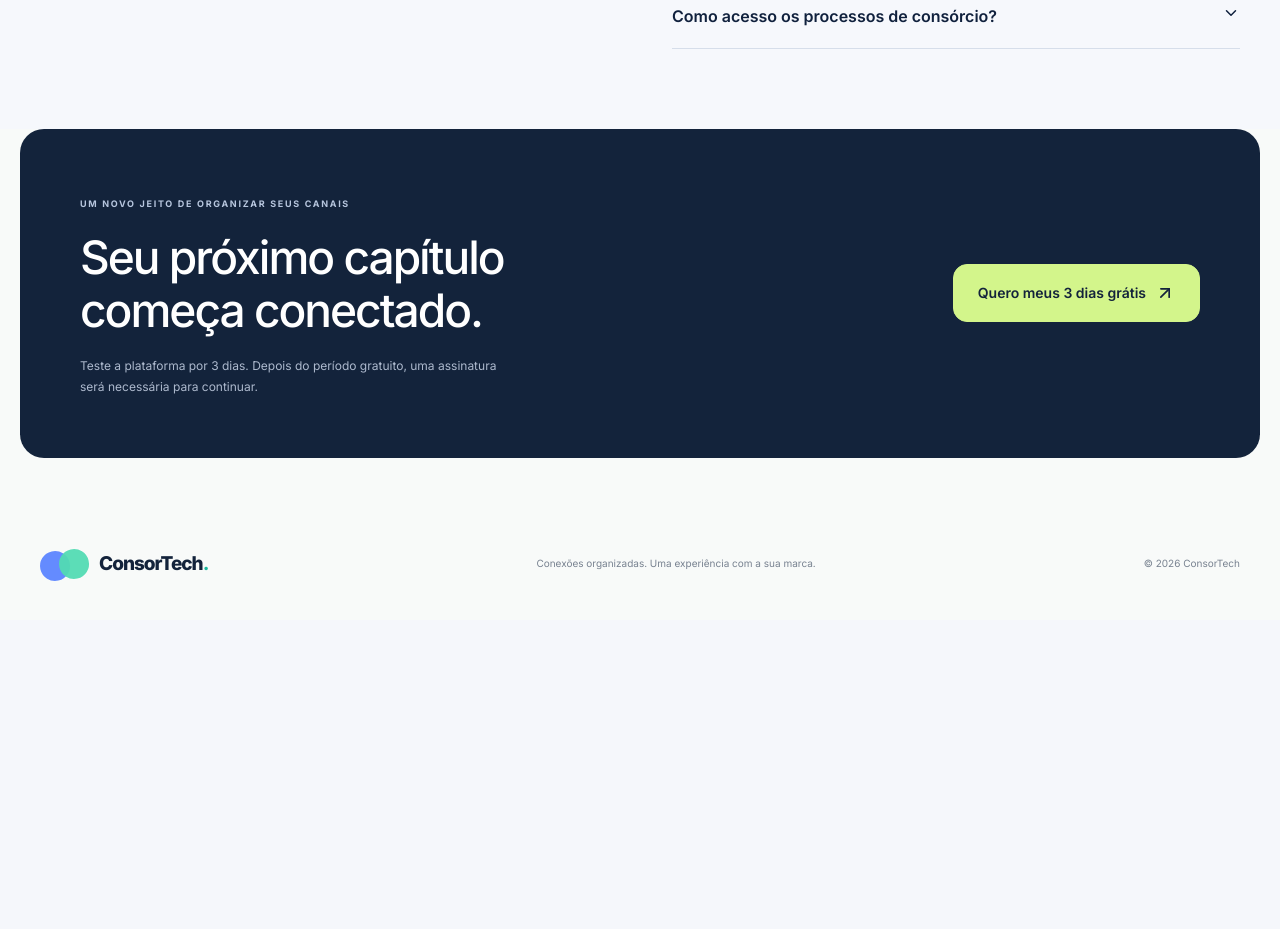
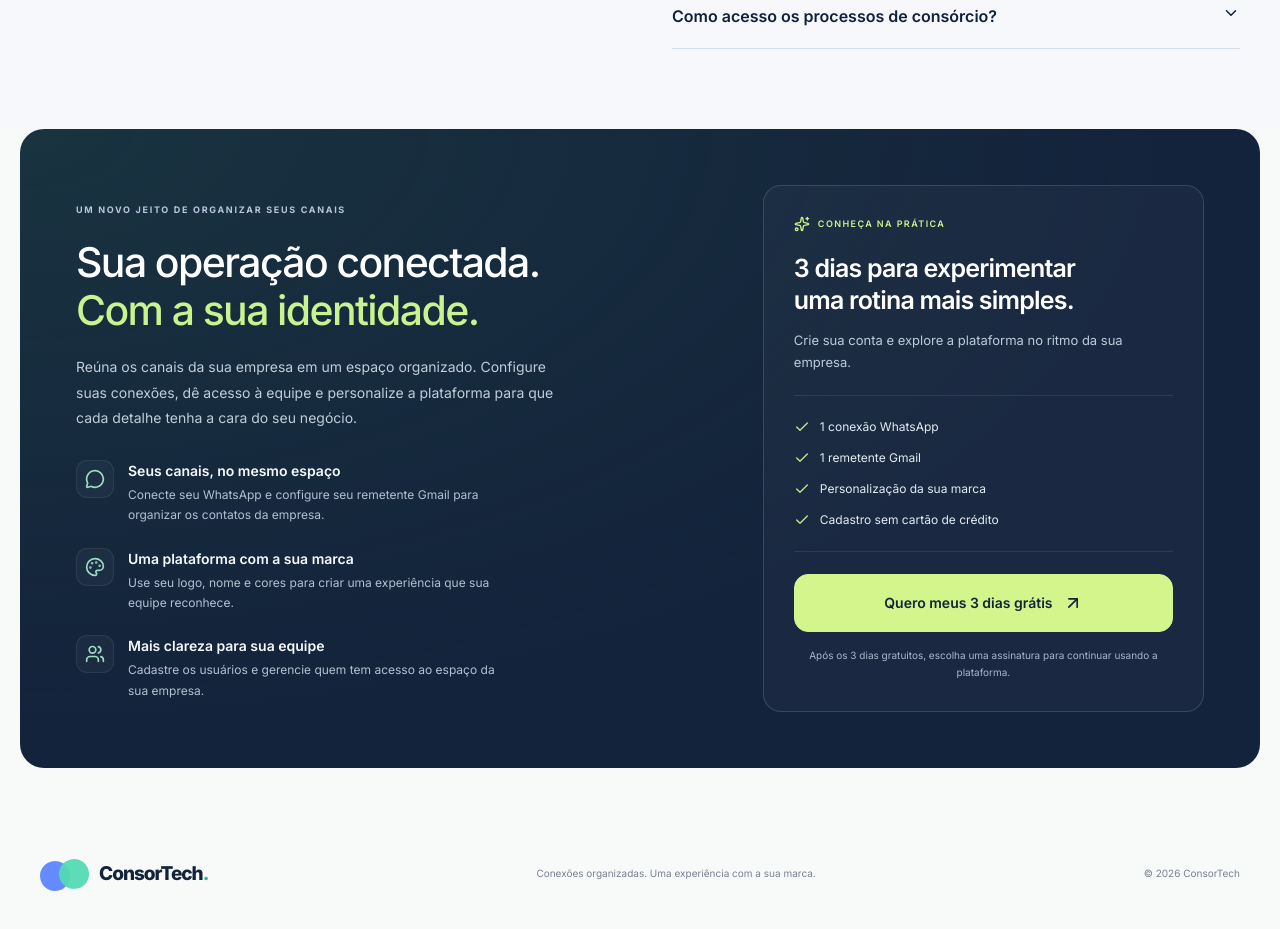
Before and after one commit to SystemX-PI/Front-End, a React (Vite) app: page / in a window 1280 px wide. Shown: the part 2360-3289 px from the top of the page. Before the commit the page ends 2980 px from the top, so only its background shows below. Built offline with nearby package versions, Linux system fonts and the light colour scheme.

Commit message:
style: detalha beneficios e teste na chamada da pagina inicial

```diff
--- a/src/pages/Landing.tsx
+++ b/src/pages/Landing.tsx
@@ -22,7 +22,16 @@ export default function Landing() {
     {icon:Users,title:"Sua equipe, no mesmo espaço",text:"Crie os acessos da sua equipe e controle quem continua ativo. Cada usuário pertence a uma conta de cliente.",tone:"orange"},
    ].map(({icon:Icon,title,text,tone})=><article key={title}><span className={`feature-symbol ${tone}`}><Icon size={25}/></span><h3>{title}</h3><p>{text}</p></article>)}</div></section>
    <section id="como-funciona" className="marketing-steps"><div><span className="marketing-eyebrow">DO CADASTRO À CONEXÃO</span><h2>Começar pode<br/>ser simples.</h2><Link className="text-action" to="/register">Criar minha conta <ArrowRight size={18}/></Link></div><ol>{[{title:"Crie seu espaço",text:"Cadastre sua empresa e comece os três dias de teste gratuito."},{title:"Deixe com a sua identidade",text:"Escolha as cores e envie o logo da sua marca."},{title:"Conecte seus canais",text:"Vincule seus números, configure os e-mails e adicione sua equipe."}].map((item,i)=><li key={item.title}><span>0{i+1}</span><div><h3>{item.title}</h3><p>{item.text}</p></div></li>)}</ol></section>
-   <section className="marketing-faq" aria-labelledby="faq-title"><div className="marketing-section-head"><span className="marketing-eyebrow">ANTES DE COMEÇAR</span><h2 id="faq-title">Seu espaço, sem complicação.</h2><p>Entenda o que você precisa para dar o primeiro passo.</p></div><div>{[{q:'O que está incluído no teste?',a:'Você tem três dias para experimentar uma conexão WhatsApp e um remetente Gmail. Depois, consulte as opções de assinatura no seu espaço.'},{q:'Preciso informar um cartão?',a:'Não. O cadastro inicia o teste sem cartão de crédito.'},{q:'Como conecto meu WhatsApp?',a:'Crie uma instância no seu espaço, gere o QR Code e autorize o vínculo em Aparelhos conectados no telefone.'},{q:'Como acesso os processos de consórcio?',a:'Após entrar, use Meus processos para acompanhar seus registros. Administradores e funcionários acessam a operação de consórcios pela navegação do seu espaço.'}].map(({q,a})=><details key={q}><summary>{q}<ChevronDown size={18}/></summary><p>{a}</p></details>)}</div></section><section className="marketing-cta"><div><span className="marketing-eyebrow">UM NOVO JEITO DE ORGANIZAR SEUS CANAIS</span><h2>Seu próximo capítulo<br/>começa conectado.</h2><p>Teste a plataforma por 3 dias. Depois do período gratuito, uma assinatura será necessária para continuar.</p></div><Link className="saas-button lime large" to="/register">Quero meus 3 dias grátis <ArrowUpRight size={20}/></Link></section>
+   <section className="marketing-faq" aria-labelledby="faq-title"><div className="marketing-section-head"><span className="marketing-eyebrow">ANTES DE COMEÇAR</span><h2 id="faq-title">Seu espaço, sem complicação.</h2><p>Entenda o que você precisa para dar o primeiro passo.</p></div><div>{[{q:'O que está incluído no teste?',a:'Você tem três dias para experimentar uma conexão WhatsApp e um remetente Gmail. Depois, consulte as opções de assinatura no seu espaço.'},{q:'Preciso informar um cartão?',a:'Não. O cadastro inicia o teste sem cartão de crédito.'},{q:'Como conecto meu WhatsApp?',a:'Crie uma instância no seu espaço, gere o QR Code e autorize o vínculo em Aparelhos conectados no telefone.'},{q:'Como acesso os processos de consórcio?',a:'Após entrar, use Meus processos para acompanhar seus registros. Administradores e funcionários acessam a operação de consórcios pela navegação do seu espaço.'}].map(({q,a})=><details key={q}><summary>{q}<ChevronDown size={18}/></summary><p>{a}</p></details>)}</div></section><section className="marketing-cta" aria-labelledby="start-title">
+    <div className="cta-story"><span className="marketing-eyebrow">UM NOVO JEITO DE ORGANIZAR SEUS CANAIS</span><h2 id="start-title">Sua operação conectada.<br/><em>Com a sua identidade.</em></h2><p>Reúna os canais da sua empresa em um espaço organizado. Configure suas conexões, dê acesso à equipe e personalize a plataforma para que cada detalhe tenha a cara do seu negócio.</p>
+     <ul className="cta-benefits">{[
+      {icon:MessageCircle,title:"Seus canais, no mesmo espaço",text:"Conecte seu WhatsApp e configure seu remetente Gmail para organizar os contatos da empresa."},
+      {icon:Palette,title:"Uma plataforma com a sua marca",text:"Use seu logo, nome e cores para criar uma experiência que sua equipe reconhece."},
+      {icon:Users,title:"Mais clareza para sua equipe",text:"Cadastre os usuários e gerencie quem tem acesso ao espaço da sua empresa."},
+     ].map(({icon:Icon,title,text})=><li key={title}><span className="cta-benefit-icon"><Icon size={20} aria-hidden="true"/></span><div><h3>{title}</h3><p>{text}</p></div></li>)}</ul>
+    </div>
+    <aside className="cta-trial" aria-labelledby="trial-title"><span className="cta-trial-label"><Sparkles size={16} aria-hidden="true"/> CONHEÇA NA PRÁTICA</span><h3 id="trial-title">3 dias para experimentar<br/>uma rotina mais simples.</h3><p>Crie sua conta e explore a plataforma no ritmo da sua empresa.</p><ul><li><Check size={16} aria-hidden="true"/>1 conexão WhatsApp</li><li><Check size={16} aria-hidden="true"/>1 remetente Gmail</li><li><Check size={16} aria-hidden="true"/>Personalização da sua marca</li><li><Check size={16} aria-hidden="true"/>Cadastro sem cartão de crédito</li></ul><Link className="saas-button lime large" to="/register">Quero meus 3 dias grátis <ArrowUpRight size={20} aria-hidden="true"/></Link><p className="cta-trial-note">Após os 3 dias gratuitos, escolha uma assinatura para continuar usando a plataforma.</p></aside>
+   </section>
   </main><footer className="marketing-footer"><Link className="product-logo marketing-brand" to="/" aria-label="ConsorTech — início"><BrandLogo compact/><strong>ConsorTech<span className="logo-dot">.</span></strong></Link><p>Conexões organizadas. Uma experiência com a sua marca.</p><span>© {new Date().getFullYear()} ConsorTech</span></footer>
  </div>;
 }
--- a/src/platform.css
+++ b/src/platform.css
@@ -493,3 +493,26 @@
 @media(max-width:1050px){.marketing-hero{gap:35px;padding-top:48px}.hero-copy h1{font-size:clamp(44px,5.8vw,65px)}.hero-assurances{font-size:10px}.preview-content{padding:22px}}
 @media(max-width:760px){.marketing-hero{grid-template-columns:1fr;gap:46px;padding:35px 24px 72px;min-height:0}.marketing-nav{padding:22px 24px}.marketing-brand strong{font-size:21px}.marketing-hero:before{inset:35% 0 0 0}.hero-copy h1{font-size:clamp(39px,10.2vw,64px);letter-spacing:-.065em;margin-top:22px;margin-bottom:19px}.hero-copy>p{font-size:15px;max-width:100%}.hero-eyebrow{font-size:8px;letter-spacing:1.15px}.hero-actions{gap:18px;margin-top:25px}.hero-actions .large{min-height:54px;padding:15px 20px}.hero-assurances{gap:10px;font-size:9px}.product-preview{width:100%;max-width:520px;margin:0 auto}.preview-content>h2{font-size:25px}.preview-content{padding:23px}.floating-label{right:8px;bottom:-25px;padding:10px 13px;font-size:10px}.preview-stats small{font-size:9px;line-height:1.5}.preview-browser small{font-size:7px}.marketing-footer .marketing-brand strong{font-size:19px}}
 @media(prefers-reduced-motion:reduce){.hero-actions>.dark:hover{transform:none}}
+
+/* Detailed invitation and trial scope. */
+.marketing-cta{display:grid;grid-template-columns:minmax(0,1.2fr) minmax(0,.85fr);gap:64px;padding:56px;background:radial-gradient(ellipse at top left,#24534b55,transparent 65%),#13233b;align-items:center}
+.cta-story,.cta-trial{min-width:0}
+.marketing-cta h2{font-size:clamp(30px,3.2vw,43px);letter-spacing:-1.6px;line-height:1.16;margin:20px 0}
+.marketing-cta h2 em{font-style:normal;color:#c9f38f}
+.marketing-cta .cta-story>p{max-width:500px;font-size:14px;color:#c0ccda}
+.cta-benefits{list-style:none;padding:0;margin:30px 0 0;display:grid;gap:22px}
+.cta-benefits li{display:flex;gap:14px;align-items:flex-start}
+.cta-benefit-icon{display:grid;place-items:center;flex:0 0 38px;height:38px;background:#ffffff09;border:1px solid #ffffff12;border-radius:11px;color:#a2dbc5}
+.cta-benefits h3{font-size:14px;line-height:1.5;font-weight:600;margin:0 0 4px;color:#f5f9fc}
+.marketing-cta .cta-benefits p{margin:0;font-size:12px;line-height:1.7;color:#b2c0d1;max-width:390px}
+.cta-trial{padding:30px;border:1px solid #ffffff22;border-radius:18px;background:#ffffff08}
+.cta-trial-label{display:flex;gap:8px;align-items:center;font-size:9px;font-weight:600;letter-spacing:1.4px;color:#c9f38f}
+.cta-trial h3{font-size:25px;font-weight:600;line-height:1.3;letter-spacing:-.8px;margin:20px 0 12px}
+.marketing-cta .cta-trial>p{font-size:13px;line-height:1.7;margin:0;color:#becada}
+.cta-trial ul{list-style:none;padding:22px 0;margin:22px 0;border-top:1px solid #ffffff16;border-bottom:1px solid #ffffff16;display:grid;gap:13px;font-size:12px;color:#e3ebf3}
+.cta-trial li{display:flex;gap:10px;align-items:center}.cta-trial li svg{flex-shrink:0;color:#bfe88a}
+.cta-trial .saas-button{width:100%;justify-content:center;white-space:normal;text-align:center;gap:10px}
+.marketing-cta .cta-trial .cta-trial-note{font-size:10px;line-height:1.7;margin-top:15px;color:#a7b6c9;text-align:center}
+@media(max-width:1050px){.marketing-cta{padding:36px;gap:30px}.cta-trial{padding:24px}.cta-trial h3{font-size:22px}}
+@media(max-width:760px){.marketing-cta{grid-template-columns:1fr;margin:0 24px 35px;padding:32px 24px;gap:32px}.marketing-cta h2{font-size:32px;letter-spacing:-1.2px}.marketing-cta .cta-story>p{font-size:13px}.cta-benefits{gap:20px;margin-top:26px}.cta-trial{padding:24px 20px}.cta-trial h3{font-size:24px}.cta-trial .saas-button{font-size:12px;padding:16px 12px}.marketing-cta .marketing-eyebrow{line-height:1.8;display:block}}
+@media(max-width:360px){.marketing-cta{margin-inline:16px;padding:28px 20px}.marketing-cta h2{font-size:29px}.cta-trial{padding:22px 16px}.cta-trial h3{font-size:22px}}
```
